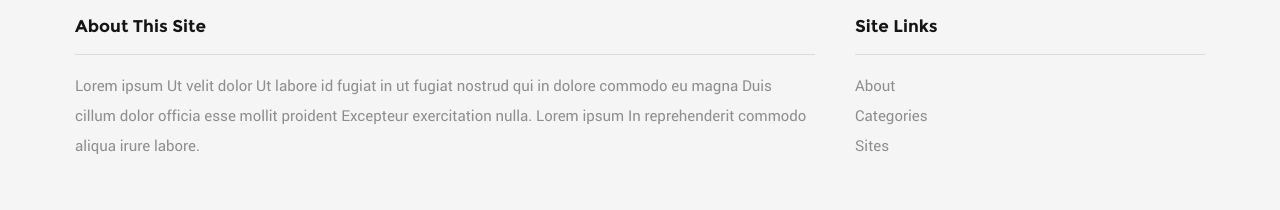
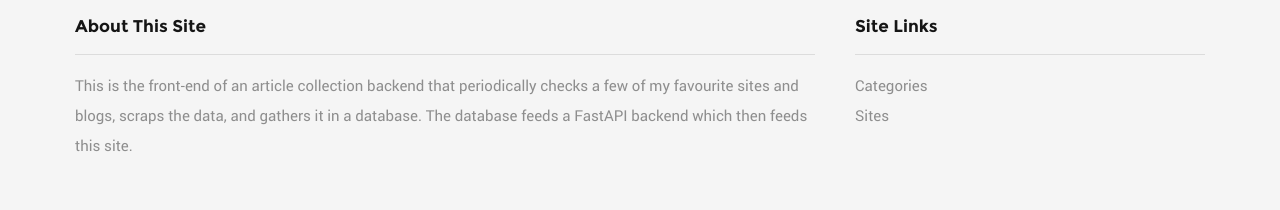
Before and after one commit to collinskasyoki/react-articles, a React (Vite) app: page / in a window 1280 px wide. Shown: the part 310-520 px from the top of the page. Built offline with nearby package versions, Linux system fonts and the light colour scheme; no server answers.

Commit message:
Add about description

```diff
--- a/src/app/components/Footer.jsx
+++ b/src/app/components/Footer.jsx
@@ -10,10 +10,10 @@
             <h4>About This Site</h4>
 
             <p>
-              Lorem ipsum Ut velit dolor Ut labore id fugiat in ut fugiat
-              nostrud qui in dolore commodo eu magna Duis cillum dolor officia
-              esse mollit proident Excepteur exercitation nulla. Lorem ipsum In
-              reprehenderit commodo aliqua irure labore.
+              This is the front-end of an article collection backend that
+              periodically checks a few of my favourite sites and blogs, scraps
+              the data, and gathers it in a database. The database feeds a
+              FastAPI backend which then feeds this site.
             </p>
           </div>
 
@@ -21,9 +21,6 @@
             <h4>Site Links</h4>
 
             <ul>
-              <li>
-                <Link to="/about">About</Link>
-              </li>
               <li>
                 <Link to="/categories">Categories</Link>
               </li>
```
